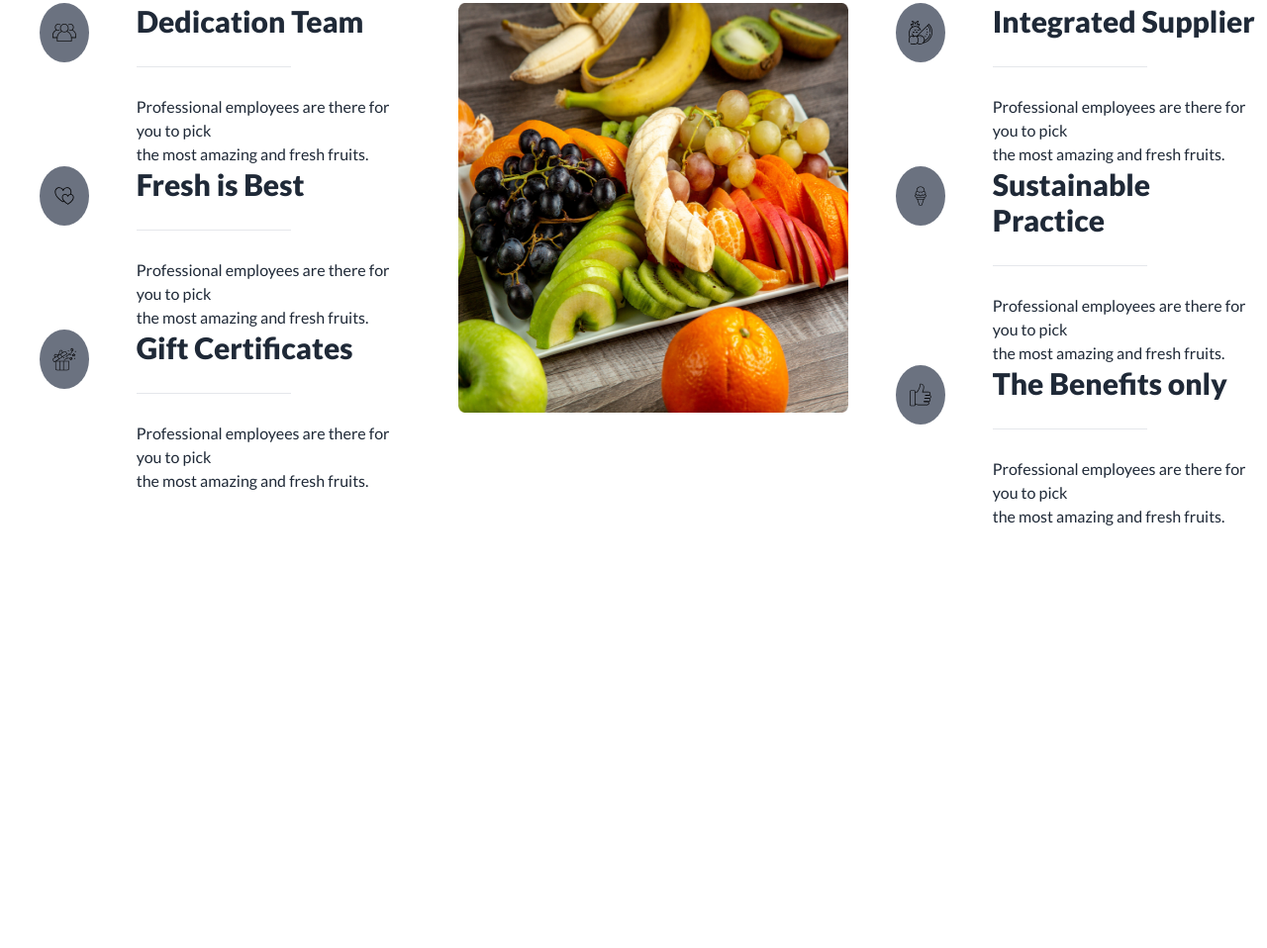
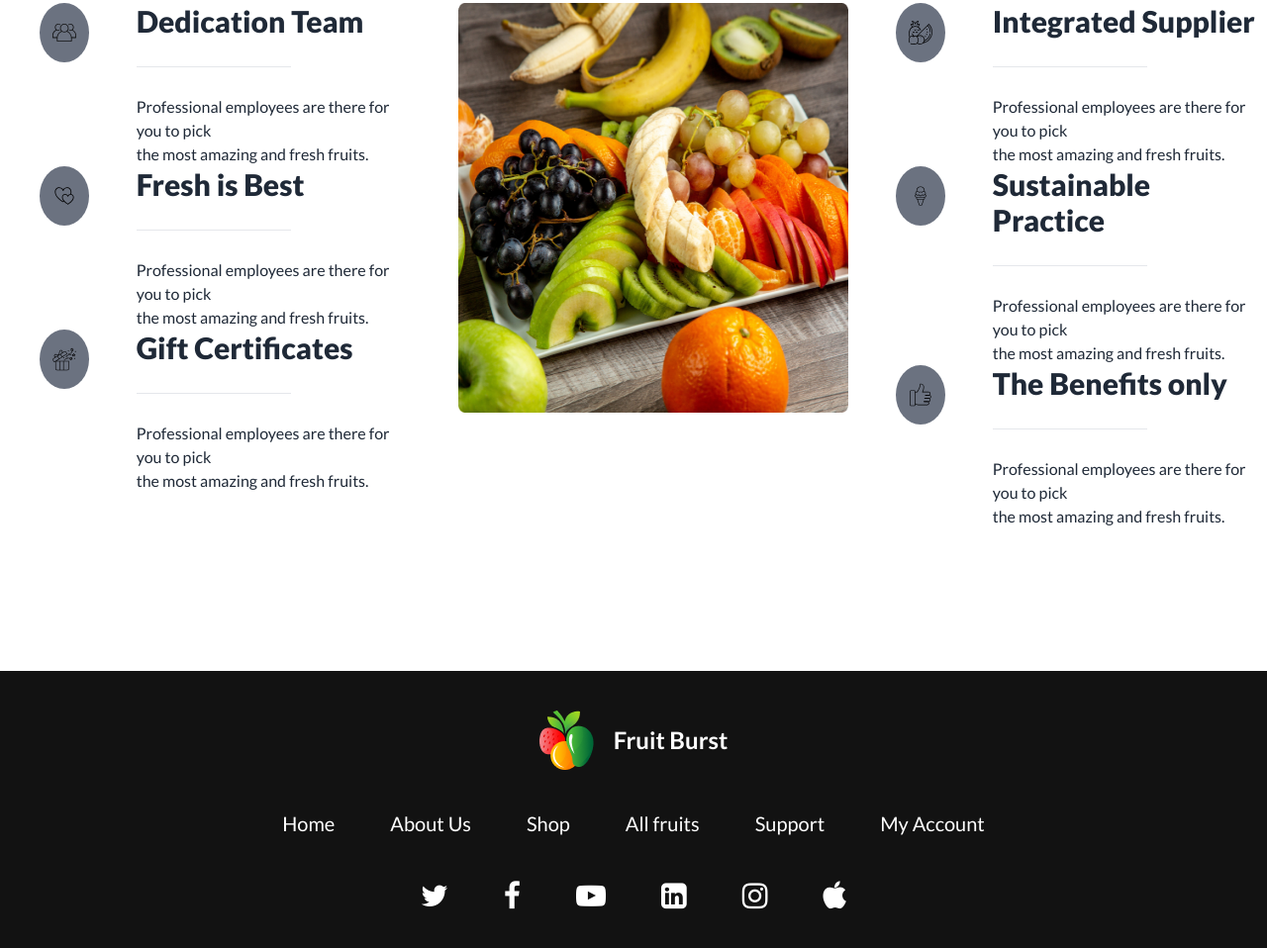
Before and after one commit to tahmid456/fruit-assignment, a plain HTML site: page index.html in a window 1280 px wide. Shown: the part 2786-3744 px from the top of the page at 99% size. Before the commit the page ends 3464 px from the top, so only its background shows below. Drawn offline with nearby package versions, Linux system fonts and the light colour scheme.

Commit message:
footer is completed

```diff
--- a/index.html
+++ b/index.html
@@ -764,7 +764,67 @@
 
     <!-- footer starts here -->
 
-    <footer>
+    <footer class=" bg-[#121212] p-10">
+
+
+
+<section class="flex justify-center items-center">
+
+
+    <div class="space-y-10">
+
+        <div class="flex gap-5 justify-center items-center">
+
+            <div class="logo">
+                <img src="./images/logo.png" alt="">
+            </div>
+            <div class="content">
+                <h3 class="text-2xl font-bold text-white">Fruit Burst</h3>
+            </div>
+
+            </div>
+
+            <div class="flex gap-14 justify-center text-white text-xl">
+            <a href="">Home</a><a href="">About Us</a><a href="">Shop</a><a href="">All fruits</a><a href="">Support</a><a href="">My Account</a>
+
+            </div>
+            <div class="flex gap-14 justify-center text-white text-3xl">
+               <button>
+                <i class="fa fa-twitter"></i>
+               </button>
+
+               <button>
+                <i class="fa fa-facebook-f"></i>
+               </button>
+               <button>
+                <i class="fa fa-youtube-play"></i>
+               </button>
+
+               <button>
+                <i class="fa fa-linkedin-square"></i>
+               </button>
+
+               <button>
+                <i class="fa fa-instagram"></i>
+               </button>
+
+
+               <button>
+                <i class="fa fa-apple"></i>
+               </button>
+
+
+
+            </div>
+
+
+
+    </div>
+
+
+</section>
+
+
 
 
     </footer>
```
